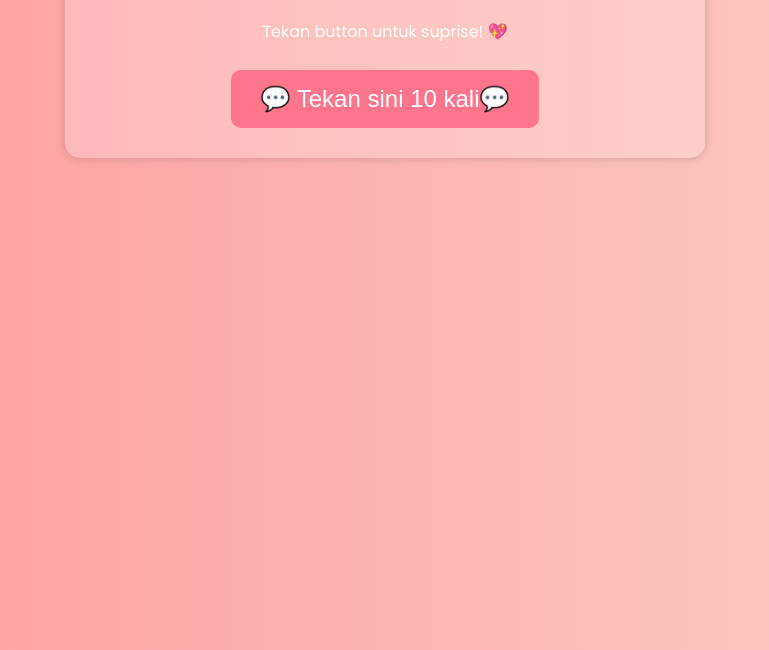
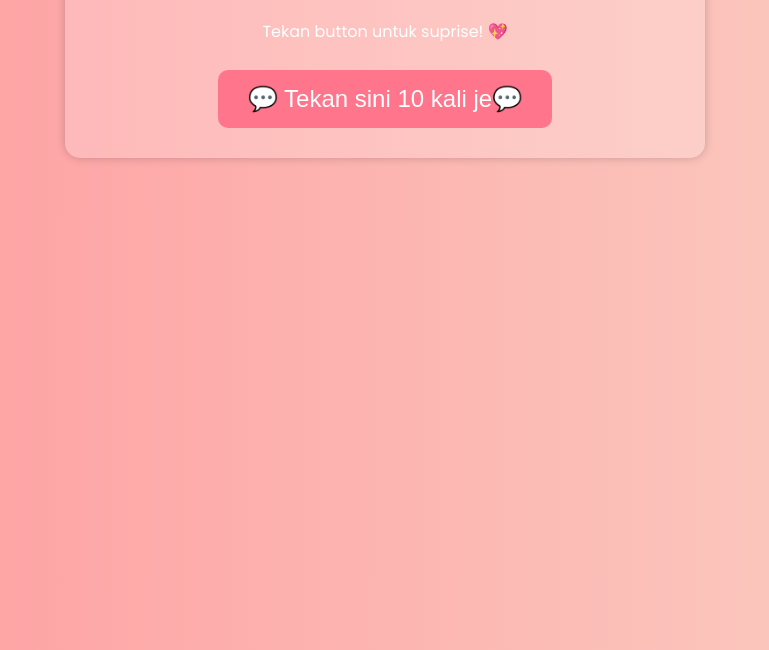
Before and after one commit to juqiey/surat-untuk-crush, a plain HTML site: page index.html in a window 1280 px wide. Shown: the part 150-800 px from the top of the page, without its empty margins (255-1024 px from the left). Drawn offline with Linux system fonts and the light colour scheme.

Commit message:
try saje

```diff
--- a/index.html
+++ b/index.html
@@ -68,7 +68,7 @@
     <div class="container">
         <h1>Untuk Yang Teristimewa 💬</h1>
         <p>Tekan button untuk suprise! 💖</p>
-        <button onclick="confirmCompliment()">💬 Tekan sini 10 kali💬</button>
+        <button onclick="confirmCompliment()">💬 Tekan sini 10 kali je💬</button>
         <button id="reveal-button" onclick="revealMessage()" style="display: none;">💌 Surat untuk yang teristimewa 💌</button>
         <p id="secret-message" class="hidden-message">Sebenarnya, saya suka awak, dari awal kita kenal sampai sekarang ❤️</p>
         <div id="gif-container" class="gif-container">
```
